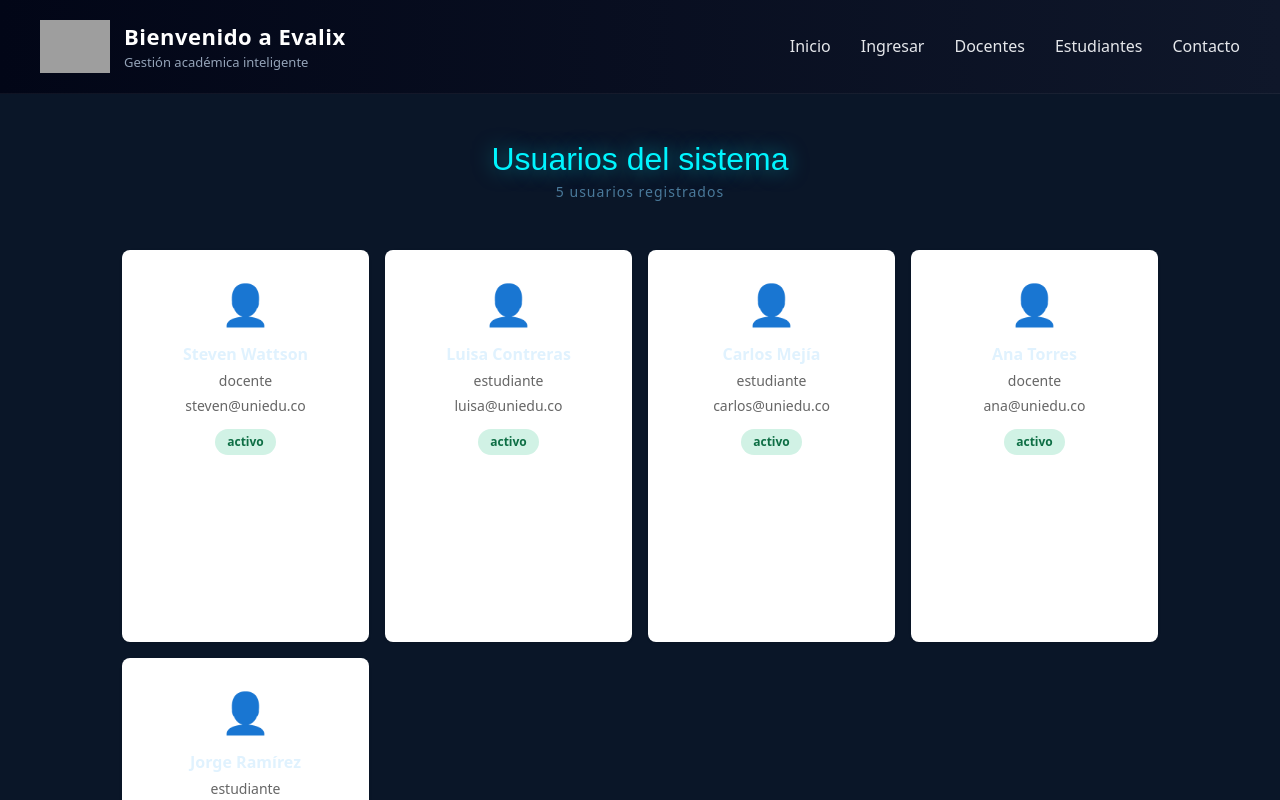
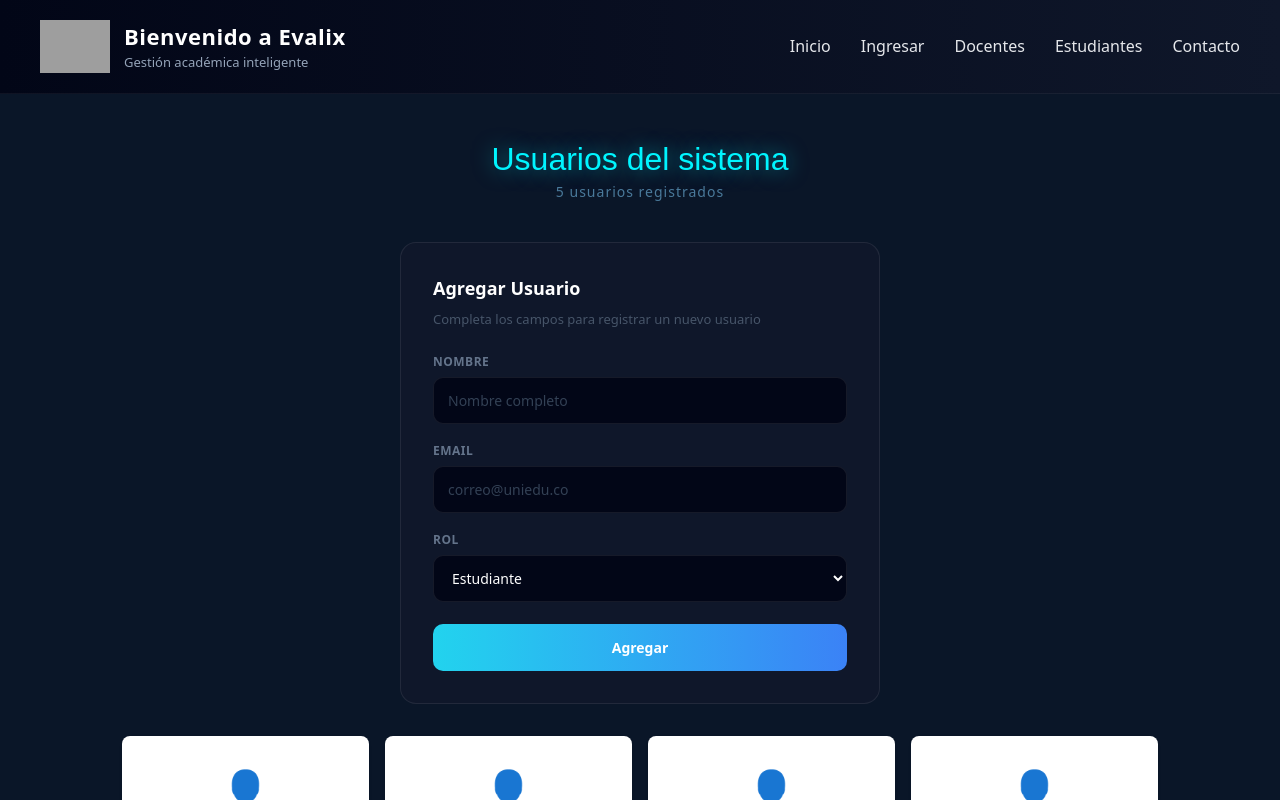
Before and after one commit to Pedro-2493/React-gestion-notas-grupo-8, a React (Vite) app: page /usuarios in a window 1280 px wide. Shown: the top 800 px of the page. Built offline with nearby package versions, Linux system fonts and the light colour scheme; grey boxes are pictures that could not be loaded.

Commit message:
Feat: Creación de formulario para agregar usuarios

```diff
--- a/src/App.jsx
+++ b/src/App.jsx
@@ -8,6 +8,7 @@ import LoginPage from "./views/LoginPage";
 import UsuariosList from "./views/UsuariosList";
 import { UsuariosProvider } from "./context/UsuariosContext";
 import EstudiantesDashboard from "./views/EstudiantesDashboard";
+
 
 const App = () => {
   return (
--- /dev/null
+++ b/src/components/AgregarUsuario.jsx
@@ -0,0 +1,69 @@
+import { useState } from 'react';
+import { useUsuarios } from '../context/UsuariosContext';
+import styles from './AgregarUsuario.module.css';
+
+export default function AgregarUsuario() {
+  const { agregarUsuario } = useUsuarios();
+
+  const [formulario, setFormulario] = useState({
+    nombre: '',
+    email: '',
+    rol: 'estudiante',
+  });
+
+  function handleChange(e) {
+    setFormulario({ ...formulario, [e.target.name]: e.target.value });
+  }
+
+  function handleSubmit(e) {
+    e.preventDefault();
+    if (!formulario.nombre || !formulario.email) return;
+    agregarUsuario(formulario);
+    setFormulario({ nombre: '', email: '', rol: 'estudiante' });
+  }
+
+  return (
+    <div className={styles.card}>
+      <h3 className={styles.titulo}>Agregar Usuario</h3>
+      <p className={styles.subtitulo}>Completa los campos para registrar un nuevo usuario</p>
+
+      <form onSubmit={handleSubmit} className={styles.form}>
+
+        <div className={styles.campo}>
+          <label>Nombre</label>
+          <input
+            type="text"
+            name="nombre"
+            value={formulario.nombre}
+            onChange={handleChange}
+            placeholder="Nombre completo"
+          />
+        </div>
+
+        <div className={styles.campo}>
+          <label>Email</label>
+          <input
+            type="email"
+            name="email"
+            value={formulario.email}
+            onChange={handleChange}
+            placeholder="correo@uniedu.co"
+          />
+        </div>
+
+        <div className={styles.campo}>
+          <label>Rol</label>
+          <select name="rol" value={formulario.rol} onChange={handleChange}>
+            <option value="estudiante">Estudiante</option>
+            <option value="docente">Docente</option>
+          </select>
+        </div>
+
+        <button type="submit" className={styles.boton}>
+          Agregar
+        </button>
+
+      </form>
+    </div>
+  );
+}
--- /dev/null
+++ b/src/components/AgregarUsuario.module.css
@@ -0,0 +1,89 @@
+.card {
+  background: #0f172a;
+  border: 1px solid rgba(255, 255, 255, 0.08);
+  border-radius: 16px;
+  padding: 32px;
+  max-width: 480px;
+  margin: 24px auto;
+}
+
+.titulo {
+  margin: 0 0 8px;
+  color: white;
+  font-size: 18px;
+  font-weight: 700;
+}
+
+.subtitulo {
+  margin: 0 0 24px;
+  color: #475569;
+  font-size: 13px;
+}
+
+.form {
+  display: flex;
+  flex-direction: column;
+  gap: 18px;
+}
+
+.campo {
+  display: flex;
+  flex-direction: column;
+  gap: 6px;
+}
+
+.campo label {
+  font-size: 12px;
+  font-weight: 600;
+  color: #64748b;
+  text-transform: uppercase;
+  letter-spacing: 0.5px;
+}
+
+.campo input,
+.campo select {
+  background: #020617;
+  border: 1px solid rgba(255, 255, 255, 0.08);
+  border-radius: 10px;
+  padding: 12px 14px;
+  color: white;
+  font-size: 14px;
+  outline: none;
+  transition: border-color 0.2s;
+}
+
+.campo input::placeholder {
+  color: #334155;
+}
+
+.campo input:focus,
+.campo select:focus {
+  border-color: #22d3ee;
+  background: #0a1628;
+}
+
+.campo select option {
+  background: #0f172a;
+}
+
+.boton {
+  background: linear-gradient(90deg, #22d3ee, #3b82f6);
+  color: white;
+  border: none;
+  border-radius: 10px;
+  padding: 13px;
+  font-size: 14px;
+  font-weight: 600;
+  cursor: pointer;
+  margin-top: 4px;
+  transition: opacity 0.2s, transform 0.2s;
+}
+
+.boton:hover {
+  opacity: 0.9;
+  transform: translateY(-1px);
+}
+
+.boton:active {
+  transform: translateY(0px);
+}
--- a/src/views/LoginPage.jsx
+++ b/src/views/LoginPage.jsx
@@ -1,6 +1,7 @@
 import { useState } from 'react'
 import { useNavigate } from 'react-router-dom'
 import styles from './LoginPage.module.css'
+import Logo from "../images/evalix.png"
 
 // Mock de usuarios para simular autenticación
 const USUARIOS_MOCK = [
@@ -74,7 +75,7 @@ function LoginPage() {
 
         {/* Logo */}
         <img
-          src="/assets/imagenes/evalix.png"
+          src={Logo}
           alt="Evalix"
           className={styles.logo}
         />
--- a/src/views/LoginPage.module.css
+++ b/src/views/LoginPage.module.css
@@ -23,7 +23,7 @@
 
 /* ── LOGO ── */
 .logo {
-  width: 80px;
+  width: 100px;
   height: auto;
   margin-bottom: 0.5rem;
 }
--- a/src/views/UsuariosList.jsx
+++ b/src/views/UsuariosList.jsx
@@ -1,16 +1,22 @@
 import { useUsuarios } from '../context/UsuariosContext'
 import UsuarioCard from '../components/UsuarioCard'
 import styles from './UsuariosList.module.css'
+import AgregarUsuario from '../components/AgregarUsuario';
 
 function UsuariosList() {
   const { usuarios } = useUsuarios()
 
   return (
+
+
     <main>
       <section className={styles.header}>
         <h1 className={styles.titulo}>Usuarios del sistema</h1>
         <p className={styles.subtitulo}>{usuarios.length} usuarios registrados</p>
       </section>
+
+          <AgregarUsuario />
+
       <section className={styles.usuariosGrid}>
         {usuarios.map((usuario) => (
           <UsuarioCard
```
